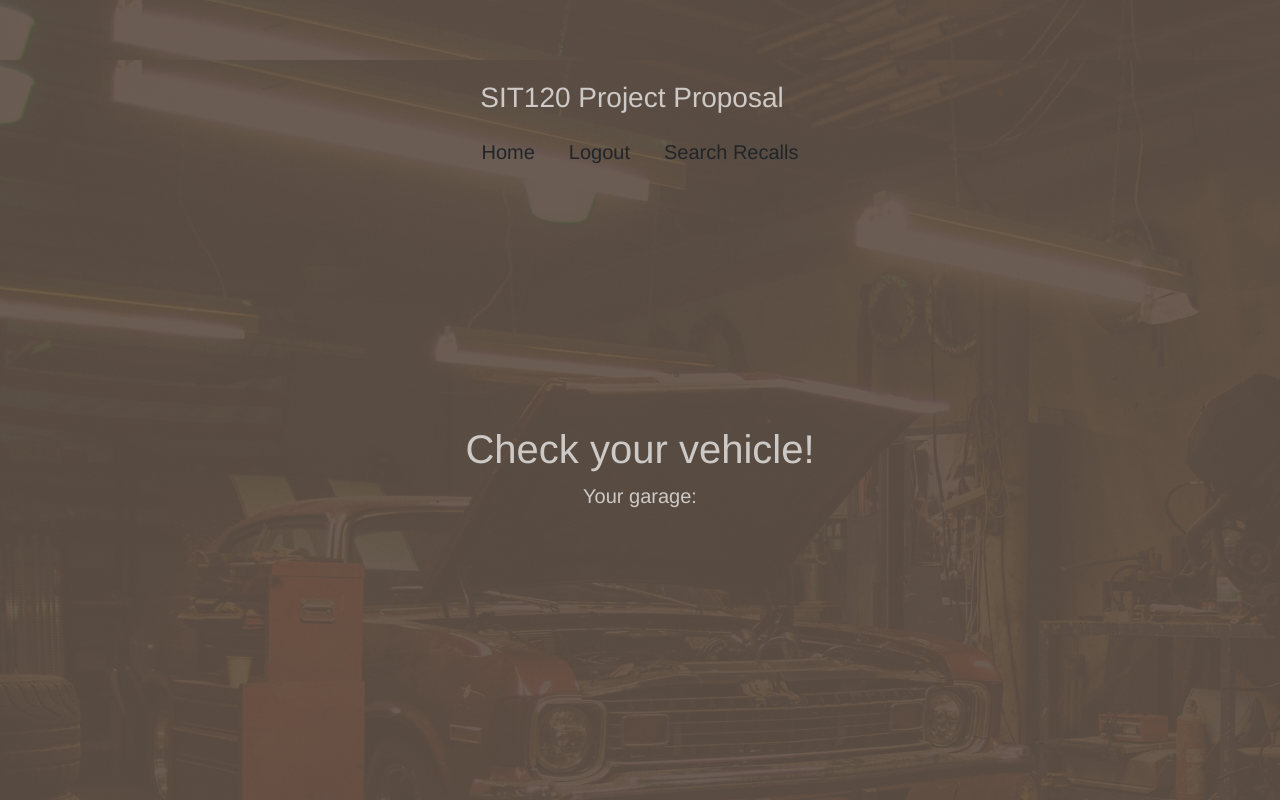
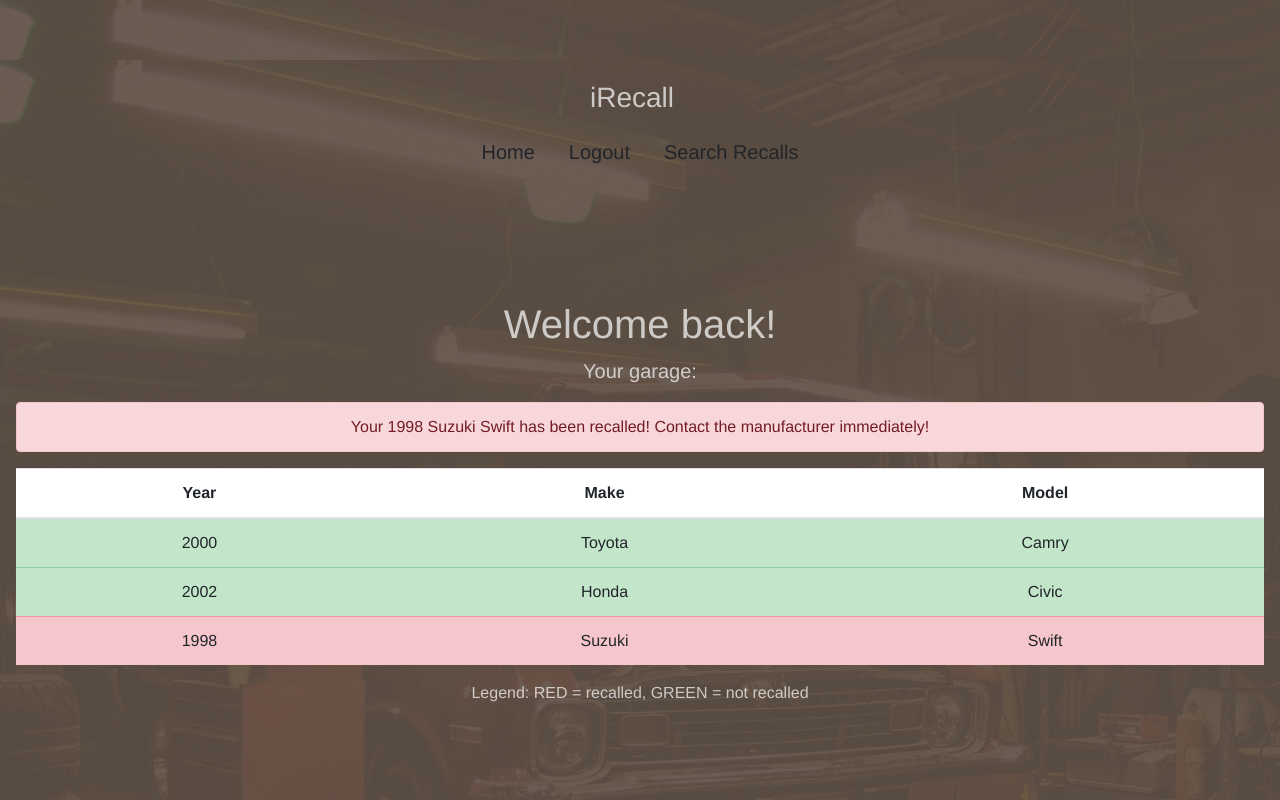
Before and after one commit to Huskehhh/SIT120-Assignment3, a Vue app: page / in a window 1280 px wide. Both pictures are taken after a click on the link "Login". Shown: the top 800 px of the page. Built offline with nearby package versions, Linux system fonts and the light colour scheme.

Commit message:
working features right now

```diff
--- a/public/index.html
+++ b/public/index.html
@@ -5,7 +5,7 @@
     <meta http-equiv="X-UA-Compatible" content="IE=edge">
     <meta name="viewport" content="width=device-width, initial-scale=1, shrink-to-fit=no">
     <link rel="icon" href="<%= BASE_URL %>favicon.ico">
-    <title>SIT120 Project</title>
+    <title>iRecall - SIT120 Project</title>
 </head>
 <body>
 <noscript>
--- a/src/components/DynamicNav.vue
+++ b/src/components/DynamicNav.vue
@@ -15,6 +15,7 @@ export default {
   },
 
   methods: {
+    // Calls an event for parent component to update prop value
     click(newLogged) {
       this.$emit('update-login', newLogged);
     },
--- /dev/null
+++ b/src/components/Garage.vue
@@ -0,0 +1,111 @@
+<template>
+  <div>
+    <b-alert
+        variant="danger"
+        show
+        v-for="veh in recalledVehicles" :key="veh">Your {{ veh }} has been recalled! Contact the manufacturer
+      immediately!
+    </b-alert>
+
+    <b-table
+        id="cars"
+        striped hover
+        :items="buildTable">
+    </b-table>
+
+    <p>Legend: RED = recalled, GREEN = not recalled</p>
+
+  </div>
+</template>
+
+<script>
+
+export default {
+  name: "Garage",
+  components: {},
+  props: {
+    garage: Array,
+    recalls: Array,
+  },
+  data() {
+    return {
+      slide: 0,
+      sliding: null
+    }
+  },
+  methods: {
+    onSlideStart() {
+      this.sliding = true
+    },
+    onSlideEnd() {
+      this.sliding = false
+    },
+    getStringifiedText(car) {
+      return car.year + " " + car.make + " " + car.model;
+    },
+
+    isRecalled(car) {
+      // Iterate over all recalls and see if provided 'car' meets any of them
+      for (let i = 0; i < this.recalls.length; i++) {
+        let recall = this.recalls[i];
+
+        // Compare make, model and year, if all match, return true, if not, continue iteration
+        if (recall.make === car.make &&
+            recall.model === car.model &&
+            recall.year === car.year) {
+          return true;
+        }
+      }
+
+      // If we make it here, return false
+      return false;
+    },
+  },
+
+  computed: {
+    // Get all recalled vehicles of the user
+    recalledVehicles: function () {
+      let arr = [];
+
+      for (let i = 0; i < this.garage.length; i++) {
+        let c = this.garage[i];
+        if (this.isRecalled(c)) {
+          arr.push(this.getStringifiedText(c));
+        }
+      }
+
+      return arr;
+    },
+
+    // Method to build the table depending on the car recall status
+    buildTable: function () {
+      let arr = [];
+
+      for (let i = 0; i < this.garage.length; i++) {
+        let car = this.garage[i];
+
+        let newObj = {
+          year: car.year,
+          make: car.make,
+          model: car.model,
+          _rowVariant: "success"
+        };
+
+        if (this.isRecalled(car)) {
+          newObj._rowVariant = "danger";
+        }
+
+        arr.push(newObj);
+      }
+
+      return arr;
+    },
+  }
+}
+</script>
+
+<style scoped>
+#cars {
+  background: #fff;
+}
+</style>
--- a/src/components/Index.vue
+++ b/src/components/Index.vue
@@ -2,15 +2,16 @@
   <div class="d-flex h-100 p-3 mx-auto flex-column">
     <header class="mb-auto">
       <div>
-        <h3>SIT120 Project Proposal</h3>
-        <dynamic-nav v-on:update-login="updateLoginEvent" :logged-in="loggedIn"></dynamic-nav>
+        <h3>iRecall</h3>
+        <dynamic-nav @update-login="updateLoginEvent" :logged-in="loggedIn"></dynamic-nav>
       </div>
     </header>
     <main role="main">
-      <h1>Check your vehicle!</h1>
+      <h1>{{ mastheadContent }}</h1>
       <p class="lead">{{ mastheadDescription }}</p>
       <b-button v-b-modal.modal-1 v-if="!loggedIn">Register</b-button>
-      <register v-on:update-login="updateLoginEvent"></register>
+      <register @update-login="updateLoginEvent"></register>
+      <garage v-if="loggedIn" :garage="garage" :recalls="recalls"></garage>
     </main>
     <footer class="mt-auto">
       <div>
@@ -23,11 +24,13 @@
 <script>
 import DynamicNav from "@/components/DynamicNav";
 import Register from "@/components/Register";
+import Garage from "@/components/Garage";
 
 export default {
   name: 'Index',
   props: {},
   components: {
+    Garage,
     DynamicNav,
     Register
   },
@@ -38,15 +41,46 @@ export default {
       mastheadContent: "Check your vehicle!",
       mastheadDescription: "Don't miss important vehicle recall notifications",
       buttonText: "Register now",
+      garage: [
+        {
+          make: "Toyota",
+          model: "Camry",
+          year: "2000",
+        },
+        {
+          make: "Honda",
+          model: "Civic",
+          year: "2002",
+        },
+        {
+          make: "Suzuki",
+          model: "Swift",
+          year: "1998",
+        },
+      ],
+      recalls: [
+        {
+          make: "Suzuki",
+          model: "Swift",
+          year: "1998",
+          recalled: true,
+        },
+      ]
     }
   },
 
   methods: {
+    // This method is called via child components
     updateLoginEvent: function (value) {
       this.loggedIn = value;
       if (this.loggedIn) {
+        // Change the masthead content to be different
         this.mastheadContent = "Welcome back!"
         this.mastheadDescription = "Your garage:"
+      } else {
+        // Default back to the original values
+        this.mastheadContent = "Check your vehicle!";
+        this.mastheadDescription = "Don't miss important vehicle recall notifications";
       }
     },
   },
@@ -54,9 +88,8 @@ export default {
 </script>
 
 <style scoped>
-
 main {
-  padding-top: 20%;
+  padding-top: 10%;
 }
 
 footer {
```
Also changed, not shown: 1 other file (tests, documents, lock files or other folders).
